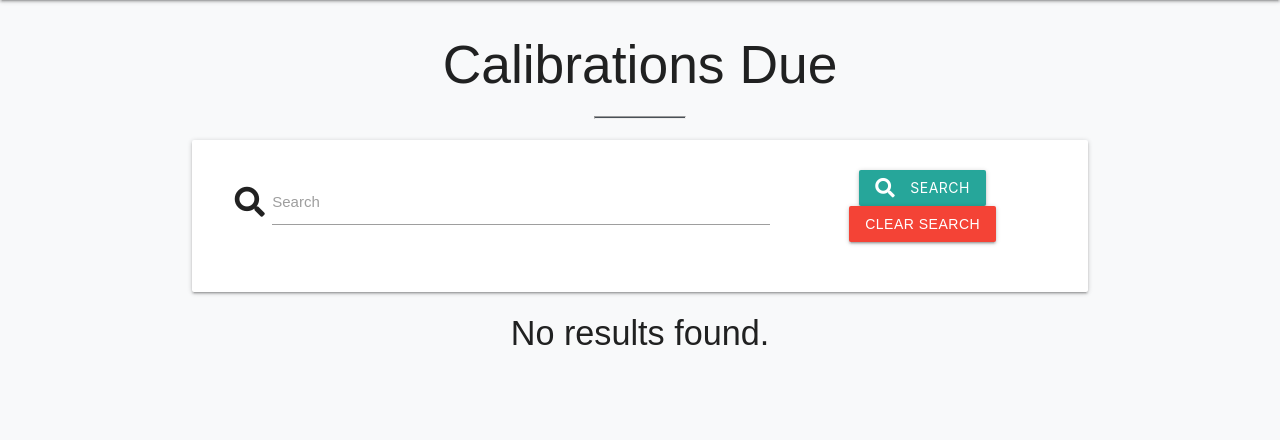
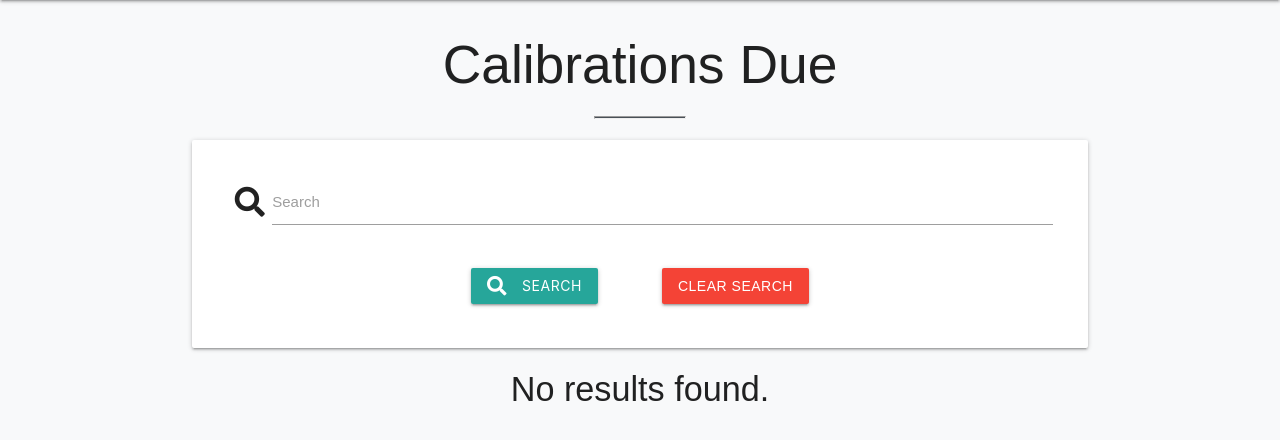
Before and after one commit to shaneoh10/ms3-precise-calibration, a Flask app: page /search in a window 1280 px wide. Shown: the part 64-504 px from the top of the page. Run offline with Flask 2, Linux system fonts and the light colour scheme; data that the repository does not hold is empty; some libraries are stand-ins or nearby versions; some web fonts are replaced.

Commit message:
style: Edit buttons across project

```diff
--- a/static/css/style.css
+++ b/static/css/style.css
@@ -88,6 +88,24 @@ span.badge.new:after {
 #password-alert {
     color: red;
 }
+
+.btn {
+    margin: 0;
+}
+
+.btn-large {
+    width: 70%;
+}
+
+.tabs {
+    border-radius: 1rem;
+    background-color: rgba(238, 238, 238, 0.575);
+}
+
+.tabs li a {
+    color: #343A40 !important;
+}
+
 /********************** MEDIA QUERIES  */
 
 @media screen and (max-width: 600px) {
@@ -100,6 +118,18 @@ span.badge.new:after {
         display: none;
     }
 
+    .btn-large {
+        width: 70%;
+        margin: 1rem 0;
+    }
+}
+
+@media screen and (min-width: 600px) {
+
+    .btn {
+        margin: 0 2rem;
+    }
+
 }
 
 @media screen and (max-width: 992px) {
--- a/templates/base.html
+++ b/templates/base.html
@@ -113,12 +113,9 @@
                             </div>
                         </div>
                         <div class="row">
-                            <div class="col s12 m4 offset-m2 center">
+                            <div class="col s12 m4 offset-m4 center">
                                 <!-- <a href="{{ url_for('get_cals_due') }}" class="btn-large ">Log In</a> -->
                                 <button type="submit" class="btn-large">Log In</button>
-                            </div>
-                            <div class="col s12 m4 center">
-                                <a href="#modal2" class="btn-large red modal-close">Cancel</a>
                             </div>
                         </div>
                         <div class="row">
--- a/templates/cals-due.html
+++ b/templates/cals-due.html
@@ -7,15 +7,17 @@
     <div class="container">
         <div class="row card-panel">
             <form action="{{ url_for('search_cals') }}" method="POST" class="col s12">
-                <div class="row center-align valign-wrapper">
-                    <div class="input-field col s12 m8">
+                <div class="row center-align">
+                    <div class="input-field col s12">
                         <i class="fas fa-search prefix"></i>
                         <input type="text" name="query" id="query" minlength="3" class="validate" required>
                         <label for="query">Search</label>
                     </div>
-                    <div class="col s12 m4">
-                        <button class="btn" type="submit"><i class="fas fa-search left"></i> Search</button>
-                        <a href="{{ url_for('get_cals_due') }}" class="btn red">Clear Search</a>
+                </div>
+                <div class="row center-align">
+                    <div class="col s12">
+                        <button class="btn center" type="submit"><i class="fas fa-search left"></i> Search</button>
+                        <a href="{{ url_for('get_cals_due') }}" class="btn red center">Clear Search</a>
                     </div>
                 </div>
             </form>
--- a/templates/register.html
+++ b/templates/register.html
@@ -42,10 +42,10 @@
                     </div>
                 </div>
                 <div class="row">
-                    <div class="col s12 m4 offset-m2 center">
+                    <div class="col s12 m5 offset-m1 center">
                         <button type="submit" class="btn-large">Register</button>
                     </div>
-                    <div class="col s12 m4 center">
+                    <div class="col s12 m5 center">
                         <a href="{{ url_for('home') }}" class="btn-large red">Cancel</a>
                     </div>
                 </div>
```
